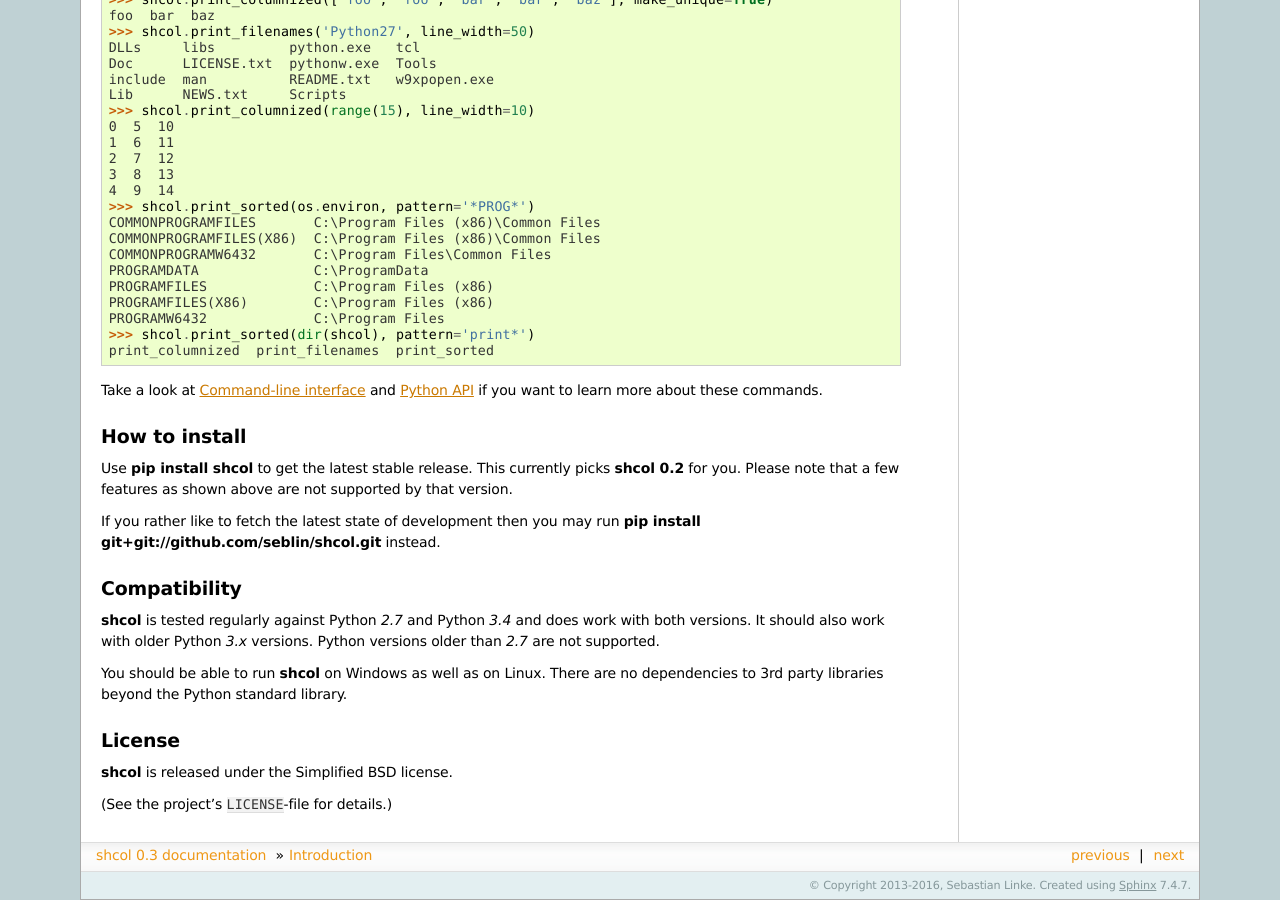
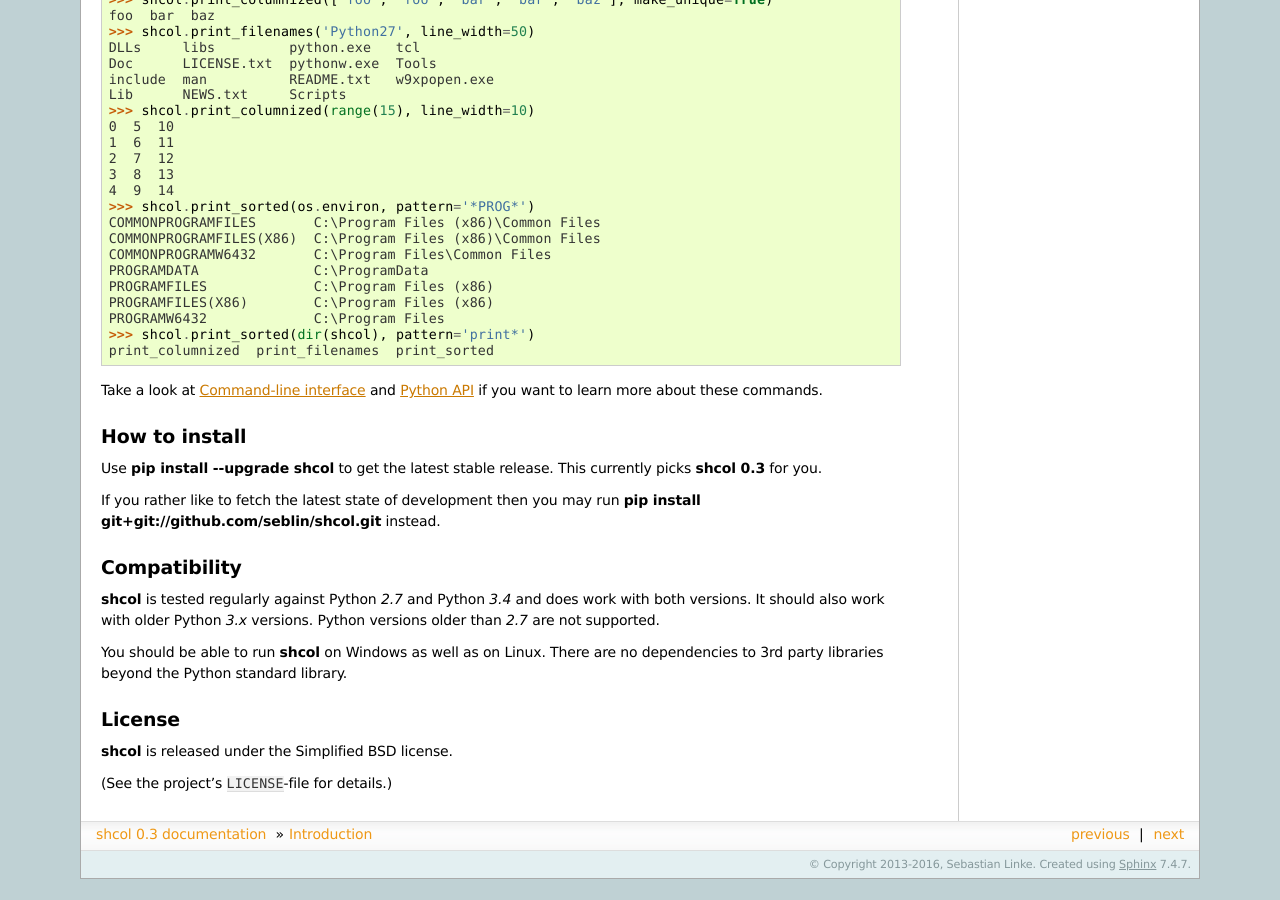
Before and after one commit to seblin/shcol, a Sphinx documentation site: the page built from doc/introduction.rst, in a window 1280 px wide and 900 px high, scrolled down 595 px. Built offline with Sphinx 7.4.7, drawn with Linux system fonts in a browser that asks for light colours; after the commit the page ends 1474 px from its top, so only the background shows below that.

Commit message:
Update "How to install"-section.

```diff
--- a/doc/introduction.rst
+++ b/doc/introduction.rst
@@ -68,9 +68,8 @@ these commands.
 How to install
 --------------
 
-Use :command:`pip install shcol` to get the latest stable release. This
-currently picks :program:`shcol 0.2` for you. Please note that a few features as
-shown above are not supported by that version.
+Use :command:`pip install --upgrade shcol` to get the latest stable release.
+This currently picks :program:`shcol 0.3` for you.
 
 If you rather like to fetch the latest state of development then you may run
 :command:`pip install git+git://github.com/seblin/shcol.git` instead.
```
